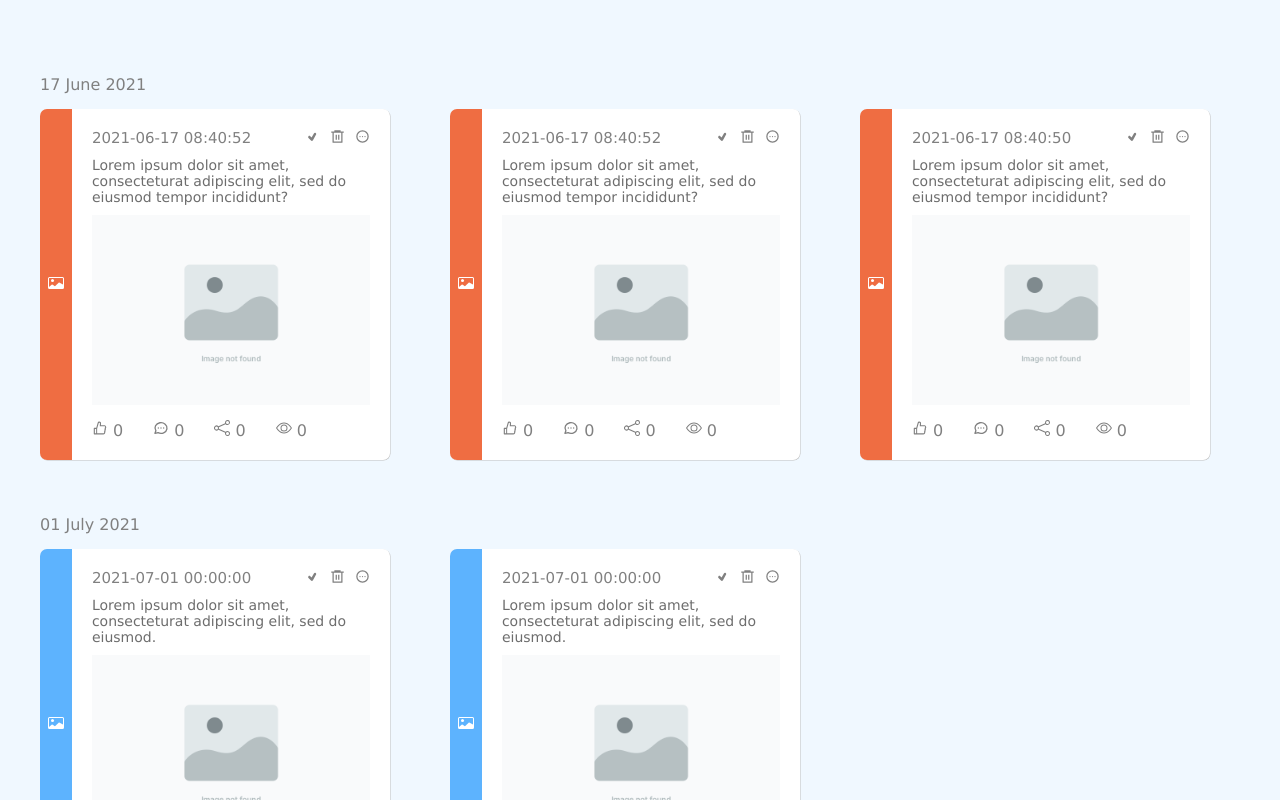
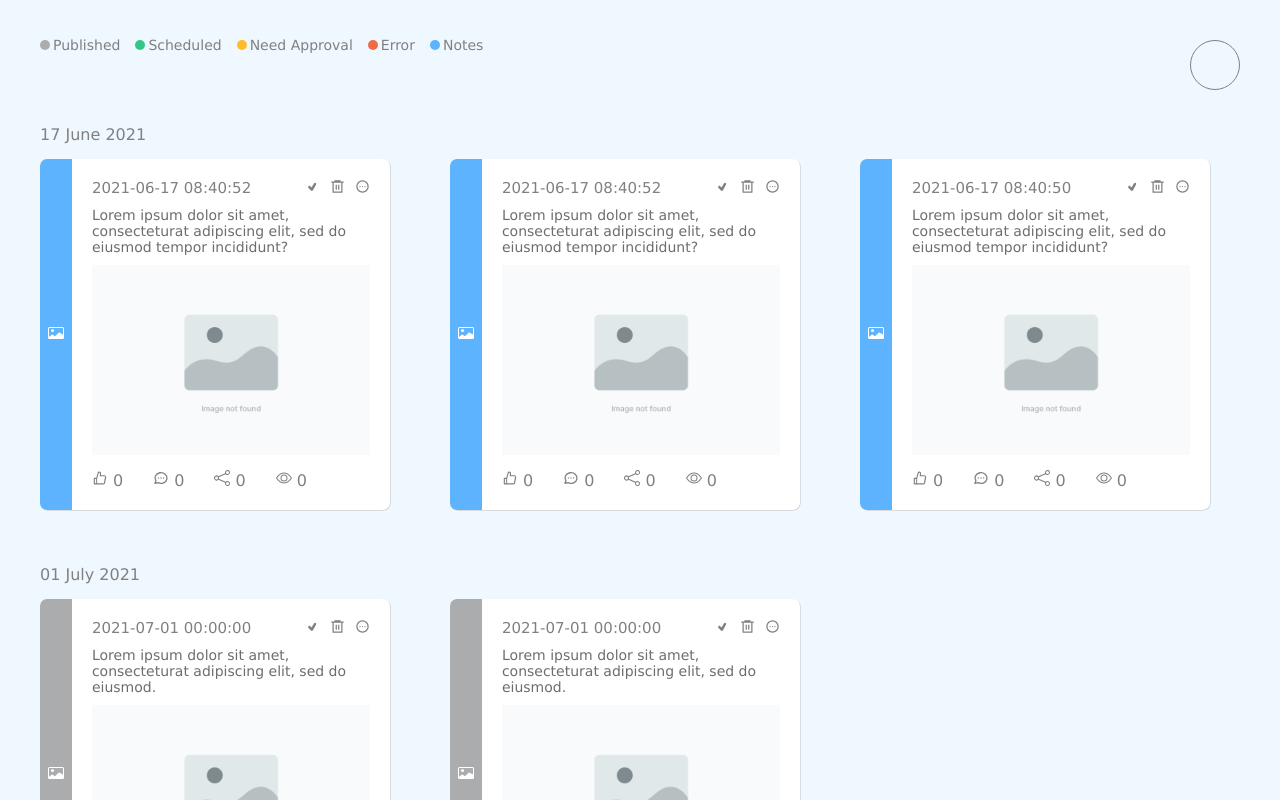
Before and after one commit to sediqullahbadakhsh/social-manager, a React (Create React App) app: page / in a window 1280 px wide. Shown: the top 800 px of the page. Built offline with nearby package versions, Linux system fonts and the light colour scheme.

Commit message:
add header section

```diff
--- a/src/App.scss
+++ b/src/App.scss
@@ -7,11 +7,38 @@ html {
 }
 body {
   background-color: aliceblue;
+  color: gray;
 }
 .posts-container {
   margin: 20px;
   padding: 20px;
-
+  .posts-top {
+    display: flex;
+    justify-content: space-between;
+    font-size: 14px;
+    .status {
+      margin-top: -40px;
+      display: flex;
+      flex-direction: row;
+      gap: 15px;
+      .stat-dot {
+        display: flex;
+        gap: 3px;
+        align-items: center;
+        .dot {
+          width: 10px;
+          height: 10px;
+          border-radius: 10px;
+        }
+      }
+    }
+    .profile-section {
+      border: 1px solid gray;
+      width: 50px;
+      height: 50px;
+      border-radius: 50px;
+    }
+  }
   .posts-by-date {
     display: flex;
     flex-direction: column;
--- a/src/components/Contents.js
+++ b/src/components/Contents.js
@@ -17,6 +17,29 @@ const Contents = () => {
 
   return (
     <div className="posts-container">
+      <div className="posts-top">
+        <div className="status">
+          <p className="stat-dot">
+            <p className="dot" style={{ backgroundColor: "#ABACAE" }}></p>{" "}
+            Published
+          </p>
+          <p className="stat-dot">
+            <p className="dot" style={{ backgroundColor: "#32C687" }}></p>{" "}
+            Scheduled
+          </p>
+          <p className="stat-dot">
+            <p className="dot" style={{ backgroundColor: "#FEBC2D" }}></p> Need
+            Approval
+          </p>
+          <p className="stat-dot">
+            <p className="dot" style={{ backgroundColor: "#EF6D42" }}></p> Error
+          </p>
+          <p className="stat-dot">
+            <p className="dot" style={{ backgroundColor: "#5DB3FE" }}></p> Notes
+          </p>
+        </div>
+        <div className="profile-section"></div>
+      </div>
       {values.map((date) => (
         <div key={date[0]} className="posts-by-date">
           <p className="date">{dateFormatter(date[0])}</p>
--- a/src/components/Posts.js
+++ b/src/components/Posts.js
@@ -13,17 +13,14 @@ const Posts = ({ date }) => {
   useEffect(() => {
     date.map((post) => {
       if (post.status === 0) {
-        setColor("#ABACAE");
-      }
-      if (post.status === 1) {
-        setColor("#32C687");
-      }
-      if (post.status === 2) {
-        setColor("#FEBC2D");
-      }
-      if (post.status === 3) {
-        setColor("#EF6D42");
-      } else setColor("#5DB3FE");
+        return setColor("#ABACAE");
+      } else if (post.status === 1) {
+        return setColor("#32C687");
+      } else if (post.status === 2) {
+        return setColor("#FEBC2D");
+      } else if (post.status === 3) {
+        return setColor("#EF6D42");
+      } else return setColor("#5DB3FE");
     });
   });
   return (
--- a/src/data/data.json
+++ b/src/data/data.json
@@ -48,7 +48,7 @@
         "id": 3,
         "published_at": "2021-06-17 08:40:50",
         "is_published": true,
-        "status": 3,
+        "status": 4,
         "entry": {
           "type": "photo",
           "message": "Lorem ipsum dolor sit amet, consecteturat\r\n adipiscing elit, sed do eiusmod tempor \r\nincididunt? ",
```
